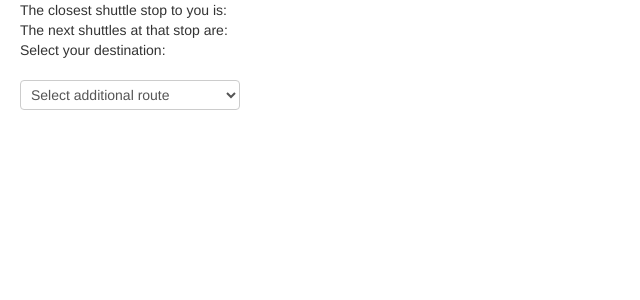
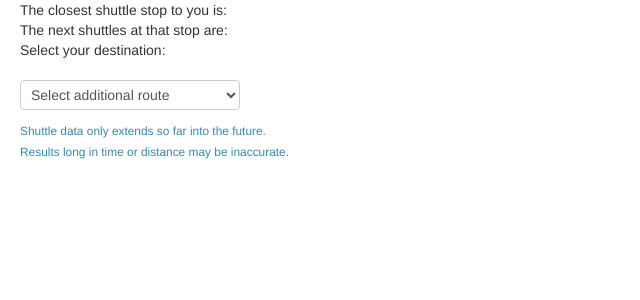
Before and after one commit to fredward/walkorshuttle, a Django app: template wosapp/templates/wosapp/index.html in a window 1280 px wide. Shown: the top 300 px of the page, without its empty margins (0-640 px from the left). Run offline with Django 3.2, Linux system fonts and the light colour scheme; the template is opened without the code that fills it, so the values that code supplies are empty; parts of the project's set-up code (start-up, migrations or seed data) failed here and were passed over; some libraries are stand-ins or nearby versions.

Commit message:
more cleaning up and error handling

```diff
--- a/wosapp/static/js/destination_select.js
+++ b/wosapp/static/js/destination_select.js
@@ -18,8 +18,6 @@ $(document).ready(function() {
 				{
 					$('#popular-destinations').append($("<br/>"));
 				}
-
-
 			}
 			else{
 				$('#destination-select').find('select').append($("<option/>", {text : this['name'], id: this['id']}));
@@ -59,24 +57,32 @@ $(document).ready(function() {
 			});
 	});
 });
-//show the returned data on optimal routing
+//show the returned data on optimal routing -- and show error message if there is a failer
 function display_route_data(data){
-	console.log(data);
+	if(data['success'] == 'success'){
 	// take the data returned and display our route optimization
-	//$("#route-display").text('');
+	// if we had a successful query
 		$("#fastest-route-display").html("<strong>Fastest route with shuttles:</strong>"+
 										"</br>1. Walk to "+data['fastest']['on_stop'] +
 										"</br>2. Get on " + data['fastest']['route']+
 										"</br>3. Ride to "+data['fastest']['off_stop']+
 										"</br>4. Walk to " +data['fastest']['end_stop']+
 										"</br>Total time: "+Math.round(data['fastest']['total_time']/60 *10)/10 + " min.");
-	$("#least-walking-display").html("<strong>Least walking:</strong>"+
+		$("#least-walking-display").html("<strong>Least walking with shuttles:</strong>"+
 										"</br>1. Walk to "+data['least_walking']['on_stop'] +
 										"</br>2. Get on " + data['least_walking']['route']+
 										"</br>3. Ride to "+data['least_walking']['off_stop']+
 										"</br>4. Walk to " + data['least_walking']['end_stop']+
 										"</br>Total time: "+Math.round(data['least_walking']['total_time']/60 *10)/10 + " min.");
 		$("#time-to-walk-display").html("<strong>Walking</strong>: "+Math.round(data['just_walking_time']/60 *10)/10 + " min.");
+	}
+	else if(data['success'] == 'failed to load arrivals')
+	{
+		console.log(data['just_walking_time']);
+		$("#time-to-walk-display").html("<strong>Walking</strong>: "+Math.round(data['just_walking_time']/60 *10)/10 + " min.");
+		$("#fastest-route-display").html("<strong>Could not load arrival data for shuttles!</strong>");
+	}
+	toggleLoading('off');
 }
 
 function toggleLoading(state){
--- a/wosapp/static/js/get_location.js
+++ b/wosapp/static/js/get_location.js
@@ -54,7 +54,6 @@ $(document).ready(function () {
         navigator.geolocation.getCurrentPosition(
 
         function (position) {
-            console.log(position);
             //post to server and get started on calculating walking distances
             $.post("route/", position);
 
--- a/wosapp/templates/wosapp/index.html
+++ b/wosapp/templates/wosapp/index.html
@@ -50,6 +50,10 @@
 									</select>
 							</div>
 					</div>
+					<span class = "text-info">
+							<small>Shuttle data only extends so far into the future. </br>
+							Results long in time or distance may be inaccurate.</small>
+					</span>
 				</div>
     </body>
 </html>
--- a/wosapp/views.py
+++ b/wosapp/views.py
@@ -120,7 +120,8 @@ def destination_selected(request):
 
 		#get all vehicle arrivals at that stop after your arrival time
 		useable_arrivals = Arrival_Estimate.objects.filter(time__gte=arrival_time).filter(stop=stop)
-
+		if len(useable_arrivals) == 0:
+			return HttpResponse(json.dumps({'success' : 'failed to load arrivals', 'just_walking_time': just_walking_time}))
 		#for each of these arrivals
 		for ae in useable_arrivals:
 			#print str(ae.stop)
@@ -207,7 +208,7 @@ def destination_selected(request):
 # 		i+=1
 	fastest = {'on_stop' : path[0].stop.name,'route' : path[0].route.longname, 'off_stop' : path[1].stop.name, 'end_stop' : path[2].name, 'total_time' : path[3]}
 	least_walking = {'on_stop' : walk_path[0].stop.name, 'route' : walk_path[0].route.longname, 'off_stop' : walk_path[1].stop.name, 'end_stop' : walk_path[2].name, 'total_time' : walk_path[3]}
-	return HttpResponse(json.dumps({ 'just_walking_time' : just_walking_time, 'fastest' : fastest,'least_walking' : least_walking} ))
+	return HttpResponse(json.dumps({ 'just_walking_time' : just_walking_time, 'fastest' : fastest,'least_walking' : least_walking, 'success':'success'} ))
 
 
 # calculate the walking times from the users location to all shuttle stops
```
Lines whose indentation alone changed are shown as unchanged.
